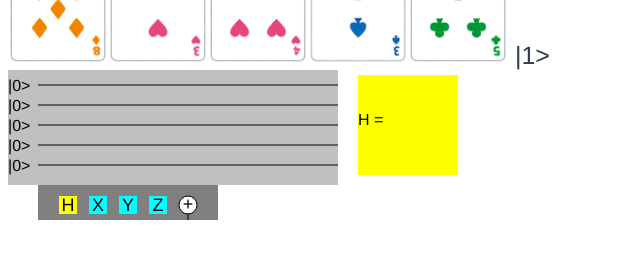
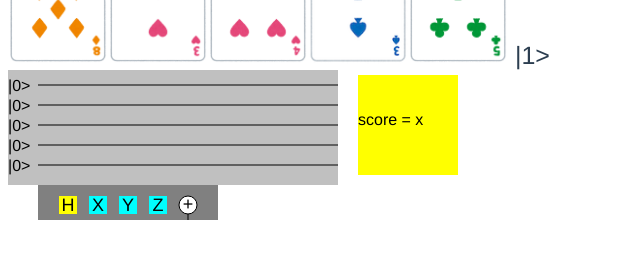
Before and after one commit to reim2zk/qoker, a Vue app: page / in a window 1280 px wide. Shown: the part 319-578 px from the top of the page, without its empty margins (0-640 px from the left). Built offline with nearby package versions, Linux system fonts and the light colour scheme.

Commit message:
change score

```diff
--- a/src/components/qoker/Qoker.vue
+++ b/src/components/qoker/Qoker.vue
@@ -25,7 +25,7 @@
       <rect :x="unitWidth*item.circuit.numPosition + 50" :y="5" :width="100" :height="100" fill="yellow" />
       <text :x="unitWidth*item.circuit.numPosition + 50" :y="55"
         style="user-select: none">
-          H = {{ item.score }}
+          score = x{{ item.score }}
         </text>
     </svg>
     <table>
```
